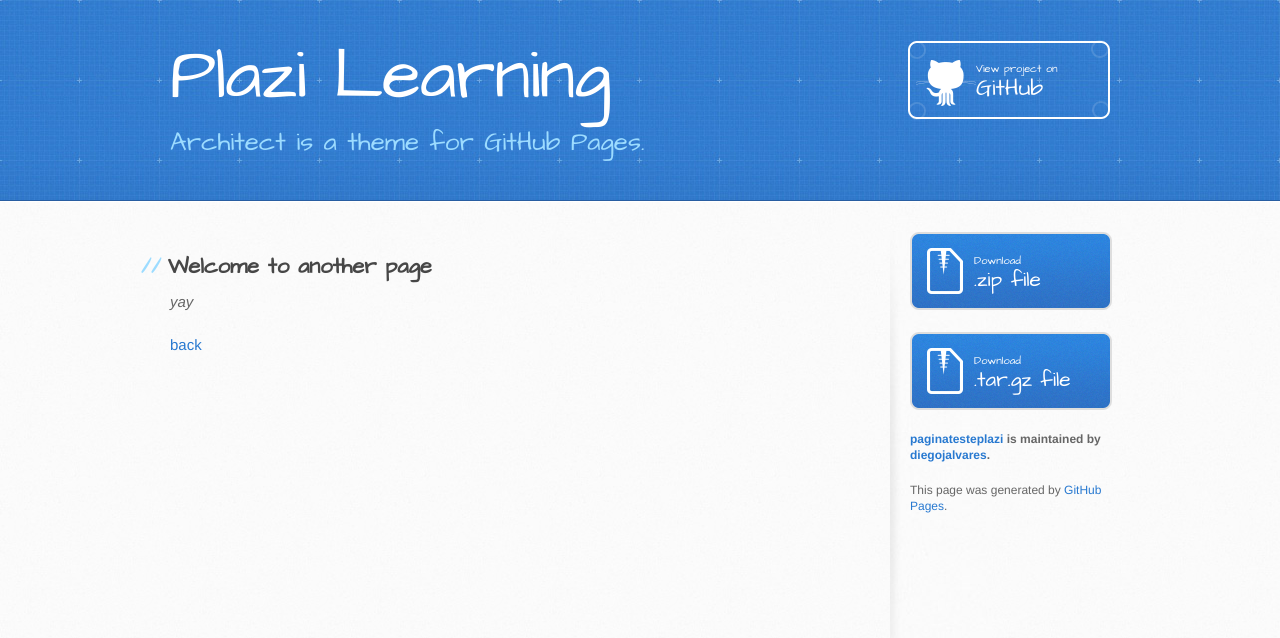
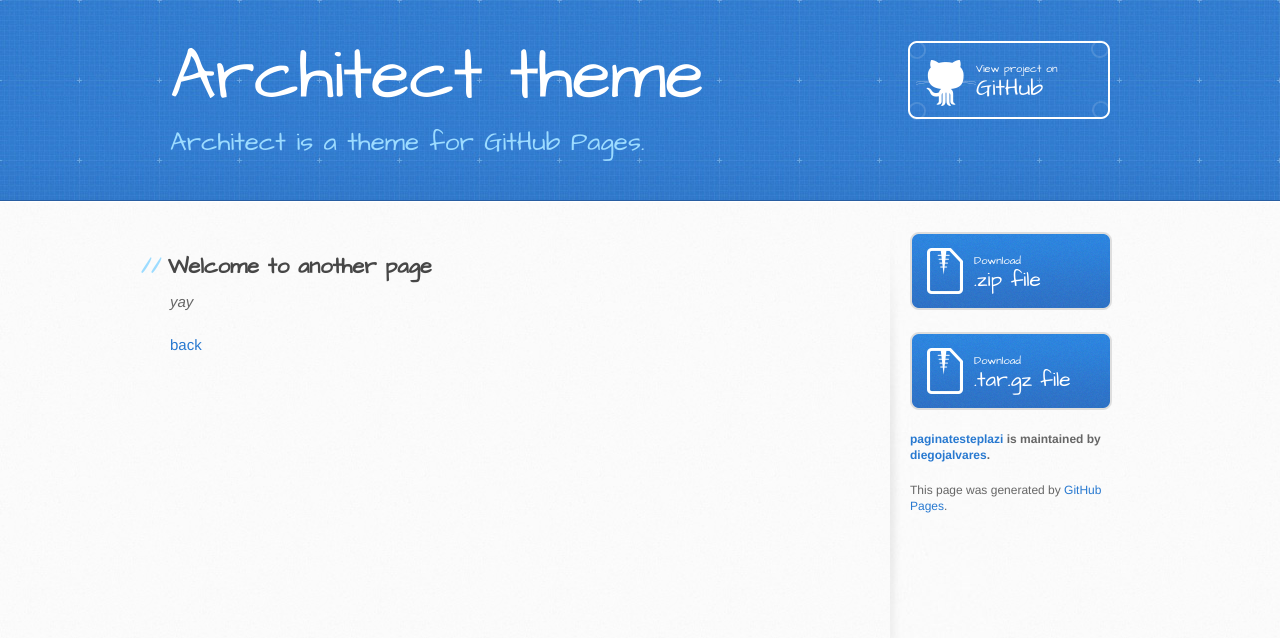
Before and after one commit to diegojalvares/paginatesteplazi, a Jekyll site: the page built from another-page.md, in a window 1280 px wide. Shown: the top 638 px of the page. Built offline with Jekyll 4.4.1, drawn with Linux system fonts in a browser that asks for light colours; our own code applies the rules of GitHub Pages for plain Markdown files.

Commit message:
Add files via upload

```diff
--- a/_config.yml
+++ b/_config.yml
@@ -1,4 +1,4 @@
-title: Plazi Learning
+title: Architect theme
 description: Architect is a theme for GitHub Pages.
 show_downloads: true
 google_analytics:
```
